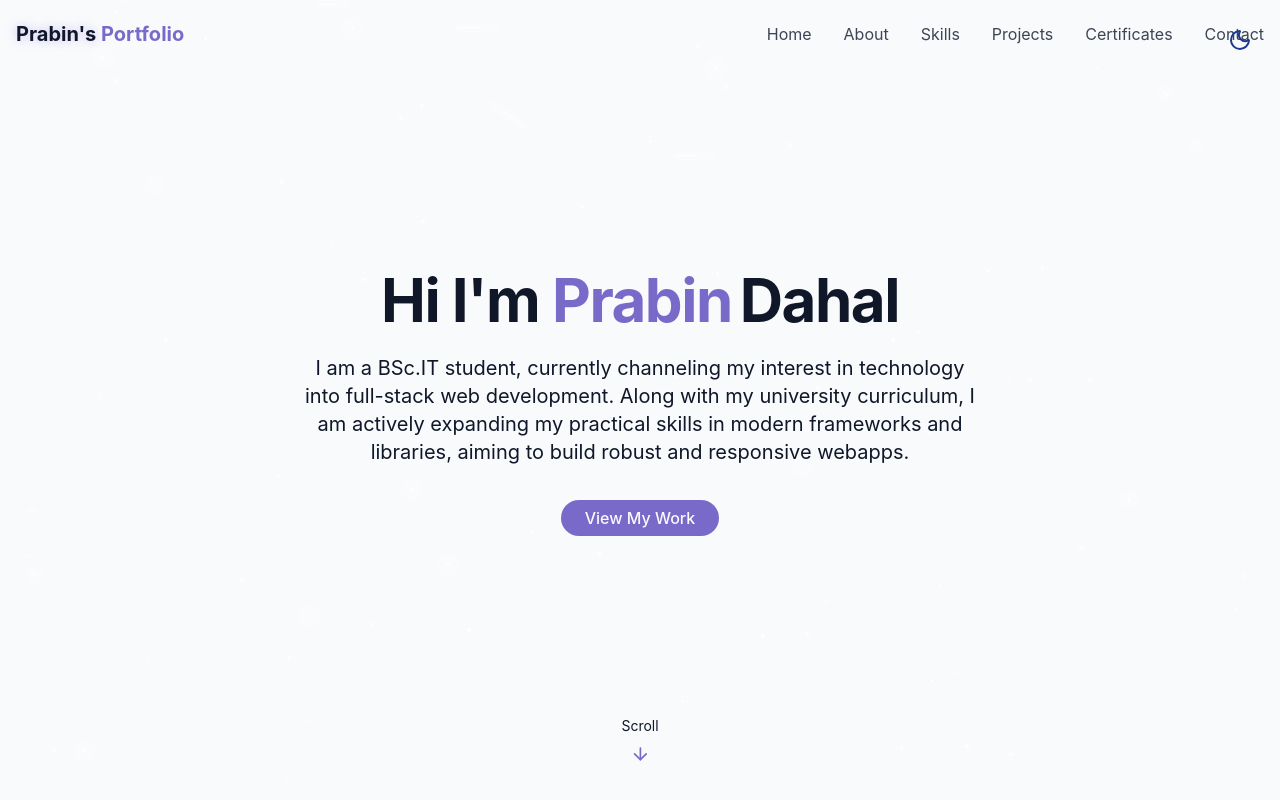
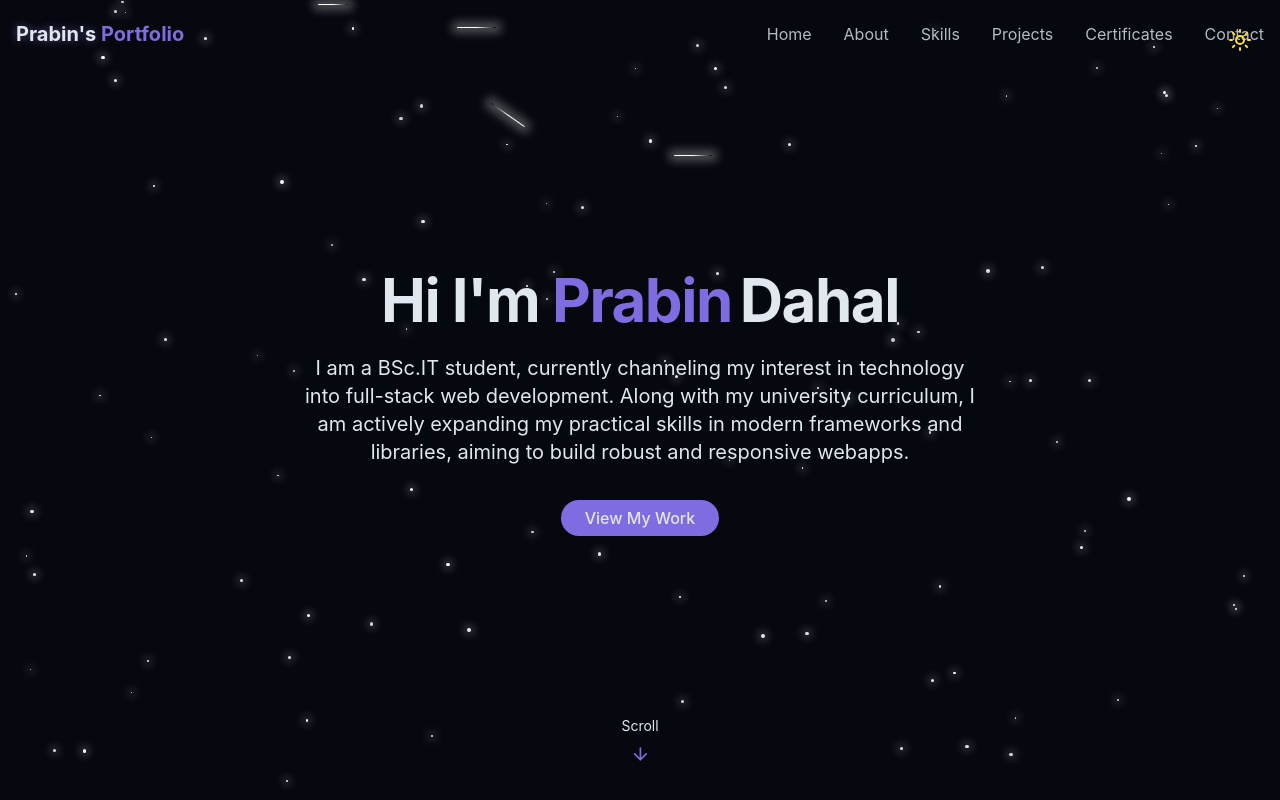
Before and after one commit to Student-Prabin/Portfolio, a React app: page / in a window 1280 px wide. Shown: the top 800 px of the page. Built offline with nearby package versions, Linux system fonts and the light colour scheme; the HTML template or start-up script is replaced by a standard one.

Commit message:
changed the default theme to dark

```diff
--- a/src/components/ThemeToggle.jsx
+++ b/src/components/ThemeToggle.jsx
@@ -2,18 +2,20 @@ import { Moon, Sun } from "lucide-react";
 import { useEffect, useState } from "react";
 import { cn } from "../lib/utils";
 
+const ThemeToggle = () => {
 
-const ThemeToggle = () => {
   const [isDarkMode, setIsDarkMode] = useState(true);
 
   useEffect(() => {
     const storedTheme = localStorage.getItem("theme");
-    if (storedTheme === "dark") {
+
+    if (storedTheme === "light") {
+      setIsDarkMode(false);
+      document.documentElement.classList.remove("dark");
+    } else {
       setIsDarkMode(true);
       document.documentElement.classList.add("dark");
-    } else {
-      localStorage.setItem("theme", "light");
-      setIsDarkMode(false);
+      if (!storedTheme) localStorage.setItem("theme", "dark");
     }
   }, []);
 
@@ -34,7 +36,7 @@ const ThemeToggle = () => {
       onClick={toggleTheme}
       className={cn(
         "fixed max-sm:hidden top-5 right-5 z-50 p-2 rounded-full transition-colors duration-300",
-        "focus:outlin-hidden cursor-pointer"
+        "focus:outline-hidden cursor-pointer"
       )}
     >
       {isDarkMode ? (
@@ -46,4 +48,4 @@ const ThemeToggle = () => {
   );
 };
 
-export default ThemeToggle
+export default ThemeToggle;
```
